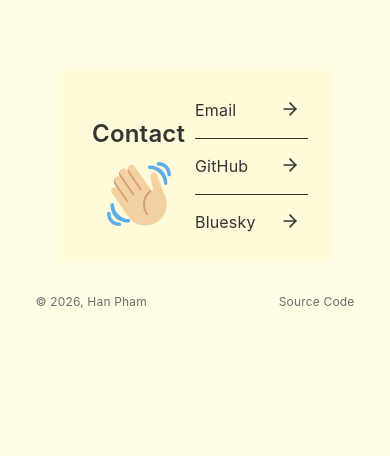
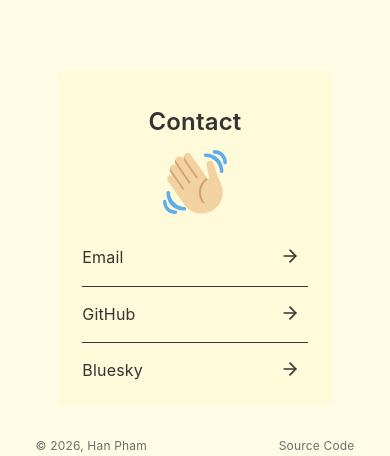
Before and after one commit to hanpham32/my-personal-website-2026, a React (Vite) app: page /uses in a window 390 px wide. Shown: the part 673-1129 px from the top of the page. Before the commit the page ends 1047 px from the top, so only its background shows below. Built offline with nearby package versions, Linux system fonts and the light colour scheme; no server answers.

Commit message:
feat: more responsive contact component for mobile

```diff
--- a/src/components/Contact.tsx
+++ b/src/components/Contact.tsx
@@ -59,10 +59,10 @@ export default function Contact() {
 
   return (
     <div
-      className="container p-6 rounded-sm grid grid-cols-2 h-48 w-6/7 bg-surface"
+      className="container p-6 rounded-sm grid grid-cols-1 md:grid-cols-2 h-auto md:h-48 w-6/7 bg-surface gap-4 md:gap-0"
       style={bgColor ? { backgroundColor: bgColor } : undefined}
     >
-      <div className="flex flex-col justify-center items-center">
+      <div className="flex flex-col justify-center items-center mb-4 md:mb-0">
         <p className={`text-2xl font-semibold ${bgColor ? "text-white" : ""}`}>
           Contact
         </p>
```
